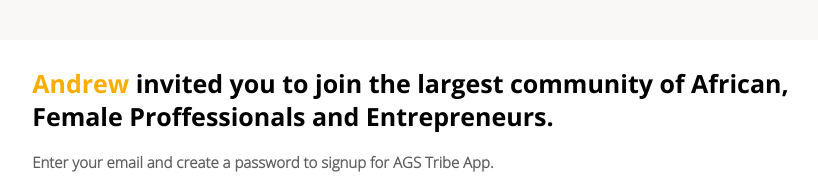
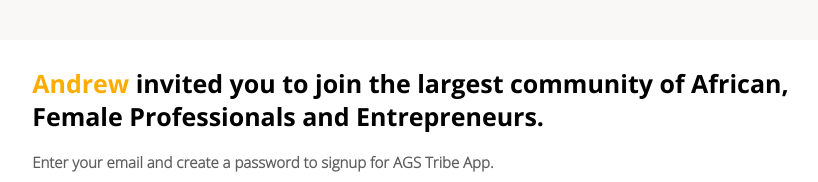
Before and after one commit to codeuiandy/ags-referral-validated-form, a plain HTML site: page index.html in a window 1280 px wide. Shown: the top 182 px of the page, without its empty margins (232-1050 px from the left). Drawn offline with Linux system fonts and the light colour scheme.

Commit message:
typical error corrected

```diff
--- a/index.html
+++ b/index.html
@@ -12,7 +12,7 @@
 
     <div class="referral-content">
       <h1 class="referal-header"> <span>Andrew </span> invited you to join the largest community of African,
-         Female Proffessionals and Entrepreneurs.</h1>
+         Female Professionals and Entrepreneurs.</h1>
          <h4 class="referal-SubText"> Enter your email and create a password to signup for AGS Tribe App. </h4>
 
          <form>
```
